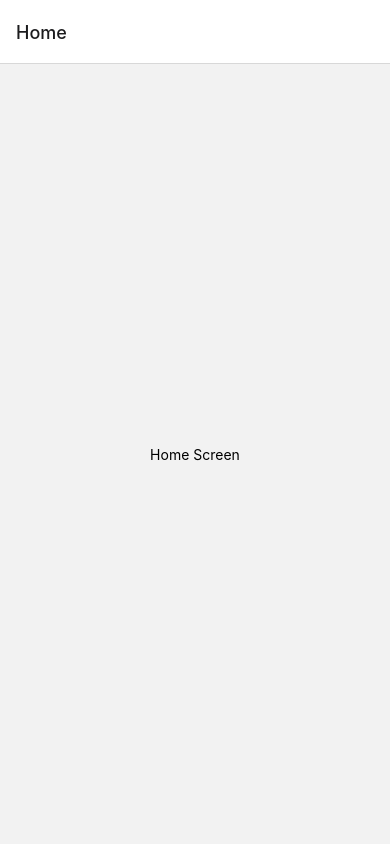
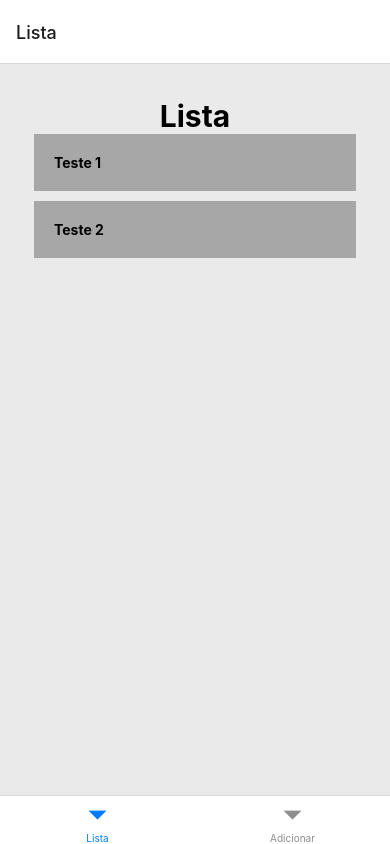
Before and after one commit to LucaChesini/trab1MOB, a React Native app: screen / in a window 390 px wide. Built offline with nearby package versions, Linux system fonts and the light colour scheme.

Commit message:
adicao de tabs, lista de cards e tela de adicionar

```diff
--- a/App.js
+++ b/App.js
@@ -2,16 +2,28 @@ import { StatusBar } from 'expo-status-bar';
 import { StyleSheet, Text, View } from 'react-native';
 import { NavigationContainer } from '@react-navigation/native';
 import { createNativeStackNavigator } from '@react-navigation/native-stack'
-import Home from './components/Home';
+import { createBottomTabNavigator } from '@react-navigation/bottom-tabs'
+import Lista from './components/Lista';
+import Adicionar from './components/Adicionar';
 
 const Stack = createNativeStackNavigator();
+const Tab = createBottomTabNavigator();
+
+function Cards() {
+  return (
+    <Stack.Navigator screenOptions={{ headerShown: false }}>
+        <Stack.Screen name="Card" component={Lista} />
+    </Stack.Navigator>
+  );
+}
 
 export default function App() {
   return (
     <NavigationContainer>
-      <Stack.Navigator>
-        <Stack.Screen name="Home" component={Home} />
-      </Stack.Navigator>
+      <Tab.Navigator>
+        <Tab.Screen name="Lista" component={Cards} />
+        <Tab.Screen name="Adicionar" component={Adicionar} />
+      </Tab.Navigator>
     </NavigationContainer>
   );
 }
--- /dev/null
+++ b/components/Adicionar.js
@@ -0,0 +1,55 @@
+import React from "react";
+import { View, Text, StyleSheet, SafeAreaView, TextInput, Button } from "react-native";
+
+
+const Adicionar = () => {
+    const [titulo, setTitulo] = React.useState('');
+    const [descricao, setDescricao] = React.useState('');
+
+    return (
+        <SafeAreaView style={styles.container}>
+            <View style={styles.containerDentro}>
+                <Text style={styles.titulo}>Adicionar</Text>
+                <TextInput
+                    style={styles.inputs}
+                    value={titulo}
+                    onChangeText={setTitulo}
+                />
+                <TextInput
+                    multiline={true}
+                    style={[styles.inputs, styles.inputLinhas]}
+                    value={descricao}
+                    onChangeText={setDescricao}
+                />
+                <Button title="Enviar" />
+            </View>
+        </SafeAreaView>
+    );
+}
+
+const styles = StyleSheet.create({
+    container: {
+        flex: 1,
+        backgroundColor: 'rgb(234, 234, 234)'
+    },
+    containerDentro: {
+        padding: 34,
+    },
+    titulo: {
+        fontSize: 30,
+        textAlign: 'center',
+        fontWeight: 'bold',
+    },
+    inputs: {
+        backgroundColor: 'white',
+        marginBottom: 20,
+        height: 40,
+        borderWidth: 1,
+        borderColor: 'rgb(167, 167, 167)',
+    },
+    inputLinhas: {
+        height: 100,
+    },
+})
+
+export default Adicionar;
--- a/components/Home.js
+++ /dev/null
@@ -1,10 +0,0 @@
-import { View, Text } from "react-native";
-
-
-export default function Home () {
-    return (
-        <View style={{ flex: 1, alignItems: 'center', justifyContent: 'center' }}>
-            <Text>Home Screen</Text>
-        </View>
-    );
-}
--- /dev/null
+++ b/components/Lista.js
@@ -0,0 +1,59 @@
+import { View, Text, StyleSheet, SafeAreaView, FlatList } from "react-native";
+
+const dados = [
+    {
+        id: 1,
+        title: 'Teste 1'
+    },
+    {
+        id: 2,
+        title: 'Teste 2'
+    },
+]
+
+const Item = ({card}) => (
+    <View style={styles.item}>
+        <Text style={styles.tituloItem}>{card.title}</Text>
+    </View>
+);
+
+const Lista = () => {
+    return (
+        <SafeAreaView style={styles.container}>
+            <View style={styles.containerDentro}>
+                <Text style={styles.titulo}>Lista</Text>
+                <FlatList
+                    data={dados}
+                    renderItem={({item}) => <Item card={item} />}
+                    keyExtractor={item => item.id.toString()}
+                />
+            </View>
+        </SafeAreaView>
+    );
+}
+
+const styles = StyleSheet.create({
+    container: {
+        flex: 1,
+        backgroundColor: 'rgb(234, 234, 234)'
+    },
+    containerDentro: {
+        padding: 34,
+    },
+    titulo: {
+        fontSize: 30,
+        textAlign: 'center',
+        fontWeight: 'bold',
+    },
+    item: {
+        backgroundColor: 'rgb(167, 167, 167)',
+        padding: 20,
+        marginBottom: 10
+    },
+    tituloItem: {
+        fontWeight: 'bold',
+        overflow: 'hidden'
+    }
+})
+
+export default Lista;
--- a/package.json
+++ b/package.json
@@ -10,6 +10,7 @@
   },
   "dependencies": {
     "@expo/metro-runtime": "~3.1.3",
+    "@react-navigation/bottom-tabs": "^6.5.20",
     "@react-navigation/native": "^6.1.17",
     "@react-navigation/native-stack": "^6.9.26",
     "expo": "~50.0.14",
```
Also changed, not shown: 1 other file (tests, documents, lock files or other folders).
